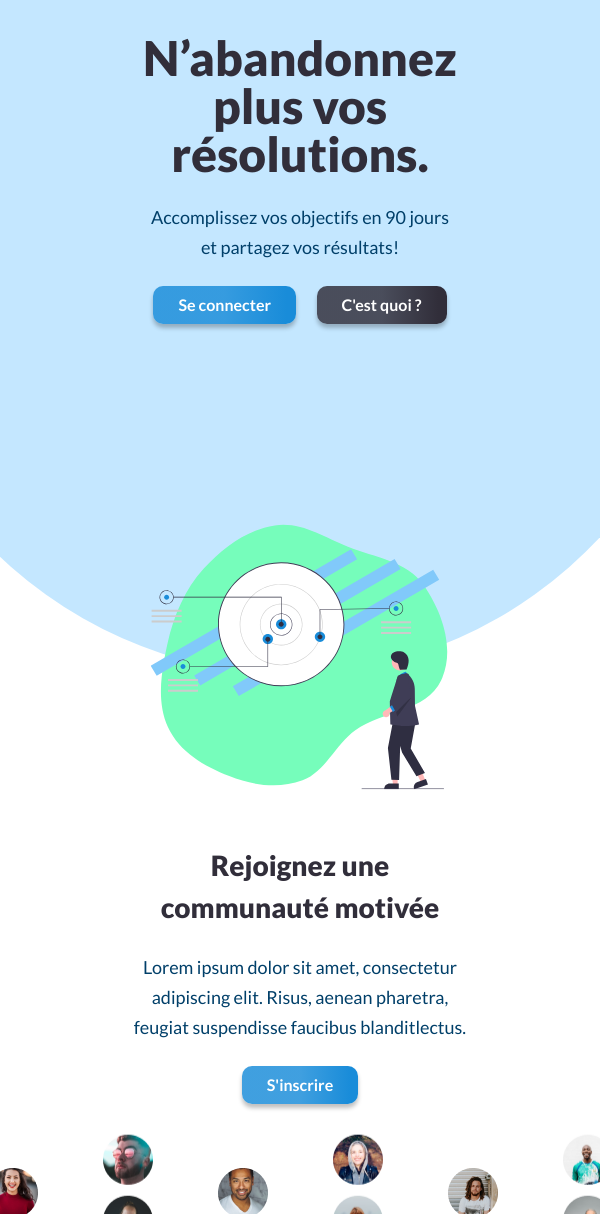
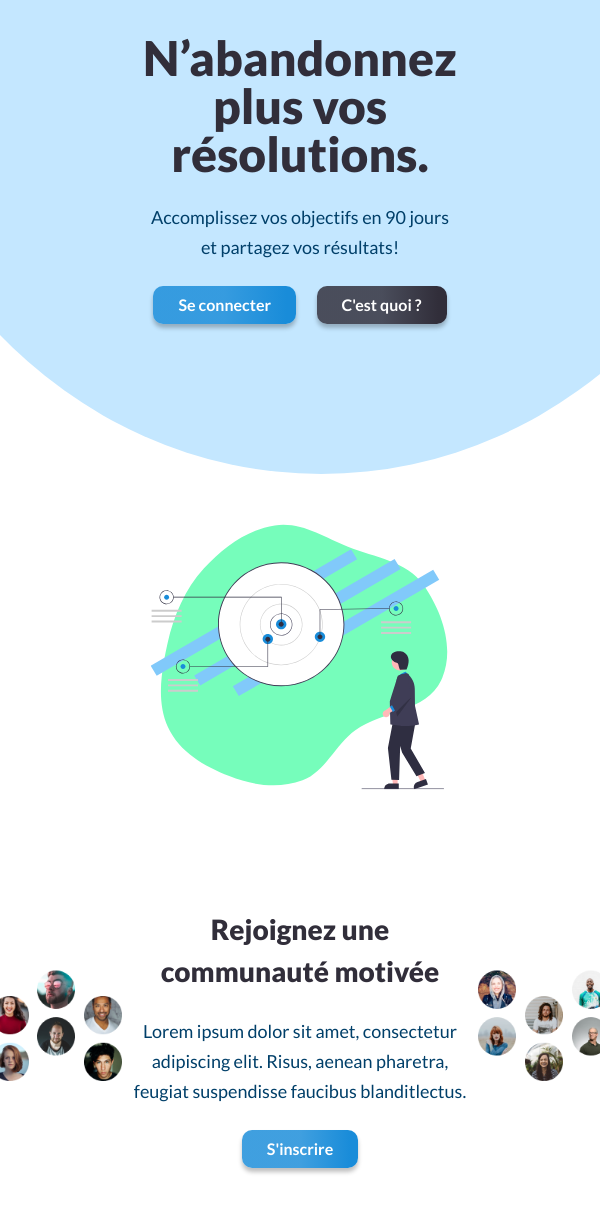
Before and after one commit to Kennycoder971/Projet-fil-rouge, a plain HTML site: page index.html in a window 600 px wide. Shown: the part 86-1300 px from the top of the page. Drawn offline with Linux system fonts and the light colour scheme.

Commit message:
Réalisation du mode tablette

```diff
--- a/index.html
+++ b/index.html
@@ -84,8 +84,14 @@
     </main>
 
     <section class="community">
-        <div class="container">
 
+        <div class="photos-grid">
+            <div class="col">
+                <img src="./images/index/people-columns/col-1.png" alt="Personnes">
+                <img src="./images/index/people-columns/col-2.png" alt="Personnes">
+                <img src="./images/index/people-columns/col-3.png" alt="Personnes">
+            </div>
+            <div class="col col-text">
                 <div class="community__content">
                     <h2 class="med-title">
                         Rejoignez une <br>
@@ -98,15 +104,12 @@
                         faucibus blanditlectus.</p>
                     <a href="#" class="btn-blue btn">S'inscrire</a>
                 </div>
-
             </div>
-        <div class="photos-grid">
-            <img src="./images/index/people-columns/col-1.png" alt="Personnes">
-            <img src="./images/index/people-columns/col-2.png" alt="Personnes">
-            <img src="./images/index/people-columns/col-3.png" alt="Personnes">
+            <div class="col">
                 <img src="./images/index/people-columns/col-4.png" alt="Personnes">
                 <img src="./images/index/people-columns/col-5.png" alt="Personnes">
                 <img src="./images/index/people-columns/col-6.png" alt="Personnes">
+            </div>
         </div>
     </section>
     <section class="goals">
@@ -136,7 +139,10 @@
         <img src="./images/index/footer-waves.svg" alt="Vagues" class="waves">
         <div class="container">
             <ul class="menu">
+                <div class="menu__col">
                     <li class="menu__item">Copyright L’année de 90j</li>
+                </div>
+                <div class="menu__col">
                     <li class="menu__item">
                         <a href="#" class="menu__link">Accueil</a>
                     </li>
@@ -146,18 +152,21 @@
                     <li class="menu__item">
                         <a href="#" class="menu__link">Tâches</a>
                     </li>
+                </div>
+                <div class="menu__col">
                     <li class="menu__item">
                         <a href="#" class="menu__link">Profil</a>
                     </li>
                     <li class="menu__item">
                         <a href="#" class="menu__link">Tableau de bord</a>
                     </li>
+                </div>
+                <div class="btn-list menu__col">
+                    <a href="#" class="btn btn-blue">S'inscrire</a>
+                    <a href="#" class="btn btn-green">Connexion</a>
+                </div>
             </ul>
 
-            <ul class="btn-list">
-                <a href="#" class="btn btn-blue">S'inscrire</a>
-                <a href="#" class="btn btn-green">Connexion</a>
-            </ul>
         </div>
 
     </footer>
--- a/scss/pages/_index.scss
+++ b/scss/pages/_index.scss
@@ -9,10 +9,12 @@
 
     .bg-circle {
         position: absolute;
-        right: 0;
-        top: 0;
-        width: 110%;
+        left: 50%;
+        top: -30vh;
+        width: 150vw;
+        max-height:100vh;
         z-index: -1;
+        transform: translateX(-50%)
     }
 
     &__content {
@@ -43,23 +45,50 @@
 .community {
     min-height: 60vh;
 
-    .container {
-        display: flex;
-        flex-direction: column;
 
-        .community__content {
-            text-align: center;
-            h2,p {
-                margin-bottom: $ml-size;
-            }
-        }
-
-    }
     .photos-grid {
         display: flex;
         margin-top: $xxl-size;
         justify-content: space-between;
+        flex-wrap: wrap;
 
+         .community__content {
+            text-align: center;
+            h2,p {
+                margin-bottom: $ml-size;
+
+            }
+
+        }
+        .col-text {
+            order: -1;
+            flex: 1 1 100%;
+            justify-self: center;
+            text-align: center;
+            margin-bottom: 7rem;
+        }
+
+        .col:not(:nth-child(2)) {
+            flex: 1;
+            display: flex;
+            justify-content: space-between;
+
+        }
+        .col:last-child {
+            img:nth-child(1) {
+                transform: translateY(-30%);
+            }
+            :nth-child(2) {
+                transform: translateY(0);
+            }
+             img:nth-child(3) {
+                transform: translateY(-30%);
+            }
+        }
+
+        .col:nth-child(1){
+            margin-right: 4rem;
+        }
         img {
             transition: .5s;
             &:hover {
@@ -88,3 +117,54 @@
         }
     }
 }
+
+@media  (min-width:500px) and (max-width:767px) {
+
+    .community {
+
+        .photos-grid {
+
+           flex-wrap: nowrap;
+           .col-text {
+               order: 0;
+               flex: 0 1 auto;
+               margin: 0 2vw;
+           }
+           .col:nth-child(1) {
+               margin-right: 0;
+           }
+           .col:not(:nth-child(2)){
+               align-items: center;
+               img{
+                   display: block;
+                   height: 85px;
+               }
+
+           }
+        }
+
+    }
+
+    .footer {
+        .container {
+            .menu {
+                display: grid;
+                grid-template-columns: repeat(2, 1fr);
+                justify-content: center;
+                gap: 3rem;
+            }
+        }
+
+
+    }
+}
+
+@media (min-width:525px) {
+    .footer {
+        .container {
+            .menu {
+                grid-template-columns: repeat(4,1fr);
+            }
+        }
+    }
+}
```
Also changed, not shown: css/main.css. Lines whose indentation alone changed are shown as unchanged.
